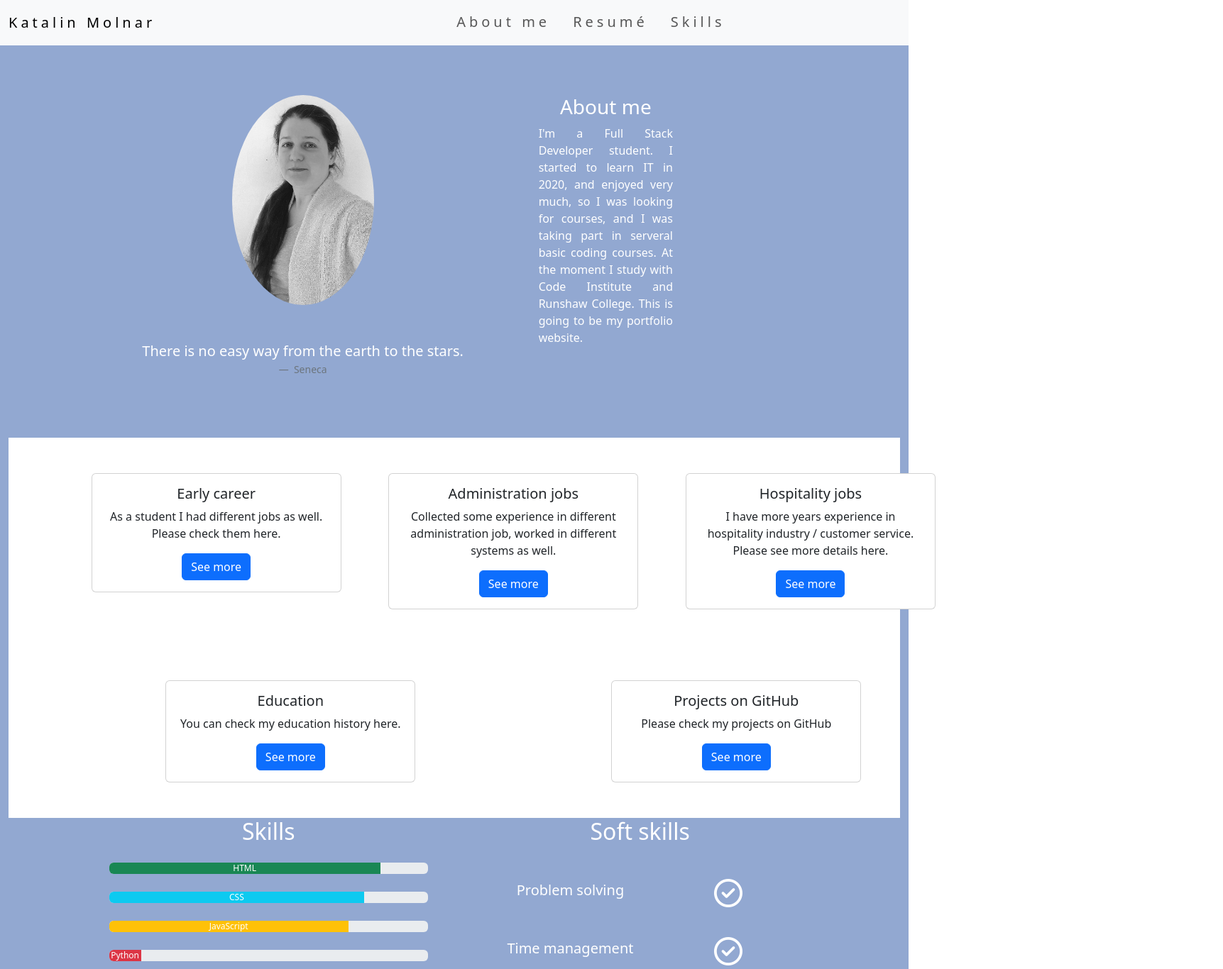
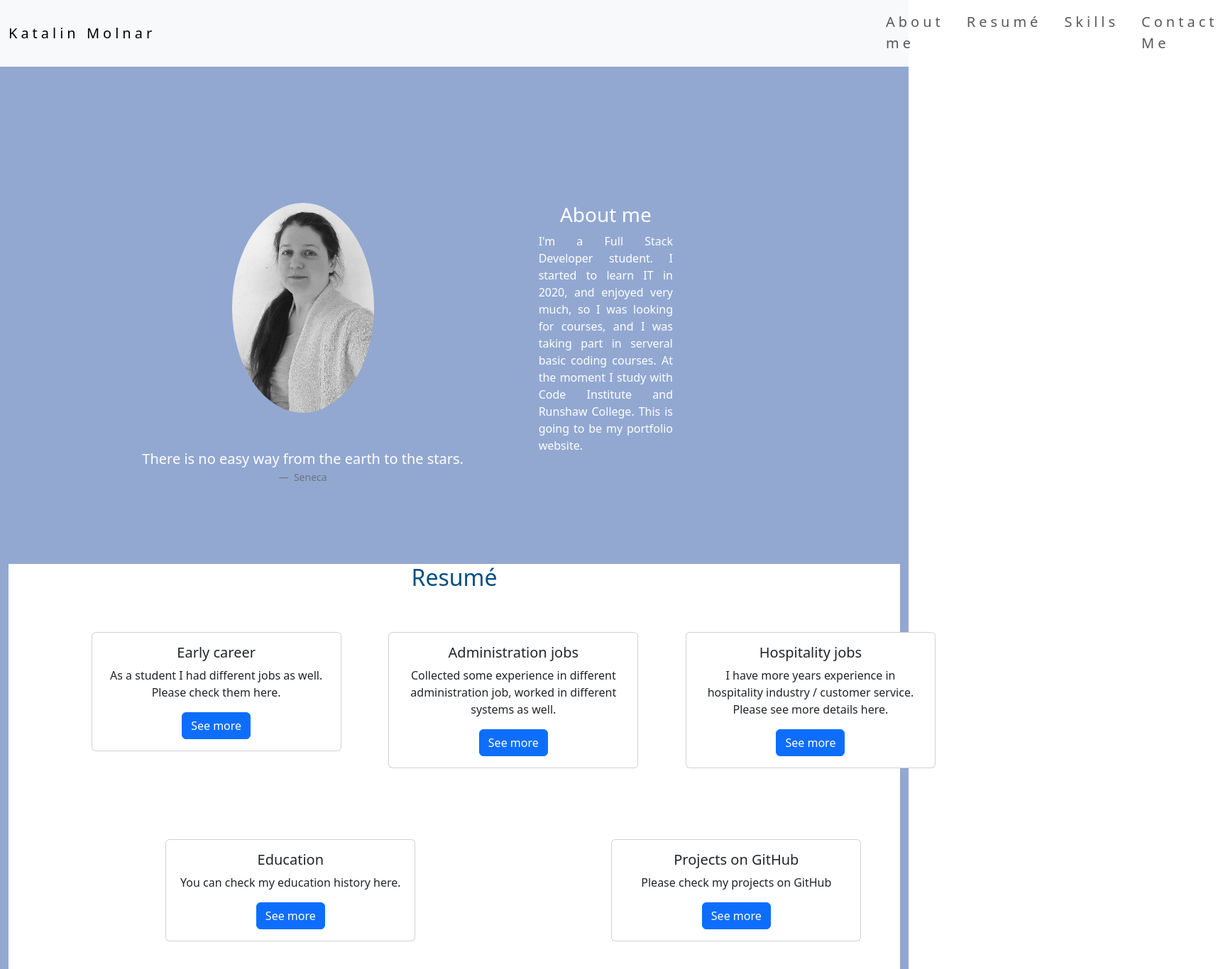
Before and after one commit to molnarlin/milestone-project-1, a plain HTML site: page index.html in a window 1280 px wide. Shown: the top 1366 px of the page at 71% size, 1723 px wide, since content can reach past the window. Drawn offline with nearby package versions, Linux system fonts and the light colour scheme; files that its build step writes are made by us from their sources.

Commit message:
updated navbar

```diff
--- a/assests/css/style.css
+++ b/assests/css/style.css
@@ -12,6 +12,9 @@ body {
     font-size: 20px;
     letter-spacing: 5px;
     color: #034f84;
+    position: fixed;
+    width: 100%;
+    background-color: #ffffff;
   }
 
 .navbar-nav li a:hover {
@@ -19,7 +22,7 @@ body {
   }
 
 #navbarSupportedContent{
-    margin-left: 400px;
+    margin-left: 80%;
   }
 
 .bg-1 {
@@ -29,12 +32,12 @@ body {
 
 .bg-2 {
   background-color: #ffffff;
-  color:black;
+  color:#034f84;
 }
 
 #index-main {
-    padding-top: 70px;
-    padding-bottom: 70px;
+    padding-top: 12rem;
+    padding-bottom: 6rem;
   }
 
 img{
--- a/index.html
+++ b/index.html
@@ -25,10 +25,13 @@
                 <a class="nav-link" aria-current="page" href="index.html">About me</a>
               </li>
               <li class="nav-item">
-                <a class="nav-link" href="resume.html">Resumé</a>
+                <a class="nav-link" href="#resume">Resumé</a>
               </li>
               <li class="nav-item">
-                <a class="nav-link" href="skills.html">Skills</a>
+                <a class="nav-link" href="#skills">Skills</a>
+              </li>
+              <li class="nav-item">
+                <a class="nav-link" href="#contact-header">Contact Me</a>
               </li>
             </ul>
           </div>
@@ -58,6 +61,7 @@
    </div>
    <div class="container-fluid bg-2">
     <div class="row">
+      <h2 id="resume">Resumé</h2>
       <div class="col-3 offset-1">
       <!--First card starts here -->
         <div class="card">
@@ -303,7 +307,7 @@
 <div class="container-fluid bg-1">
   <div class="row">
     <div class="col-5 offset-1">
-    <h2>Skills</h2>
+    <h2 id="skills">Skills</h2>
       <div class="progress" role="progressbar" aria-label="Success example" aria-valuenow="25" aria-valuemin="0" aria-valuemax="100">
         <div class="progress-bar bg-success" style="width: 85%">HTML</div>
         </div>
```
